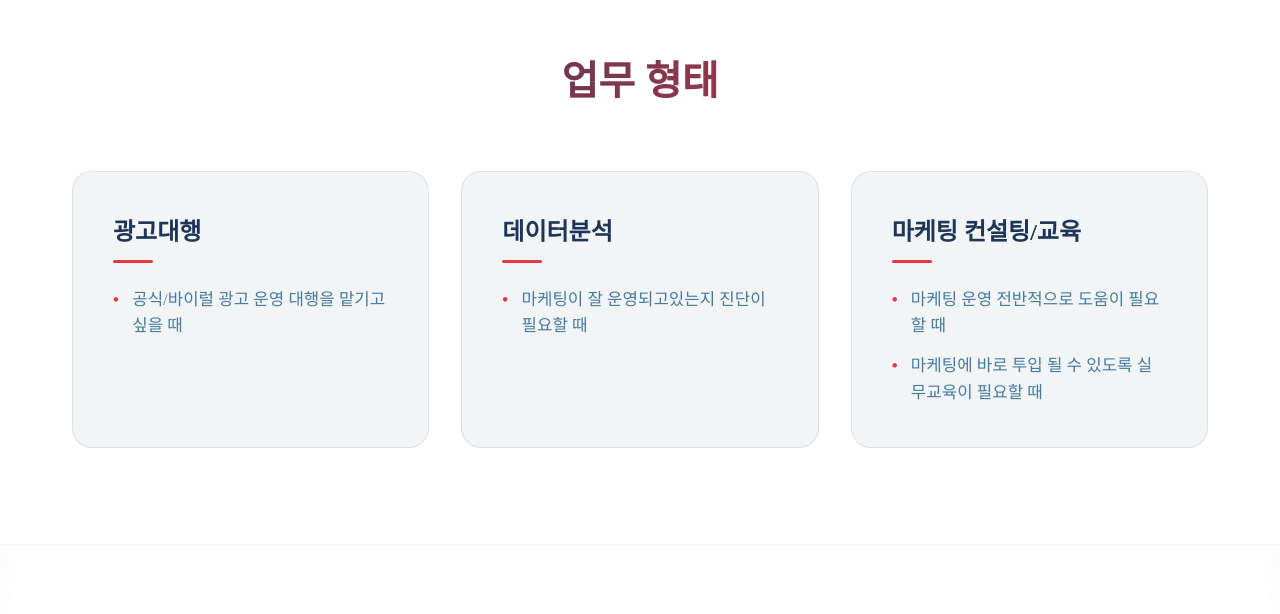
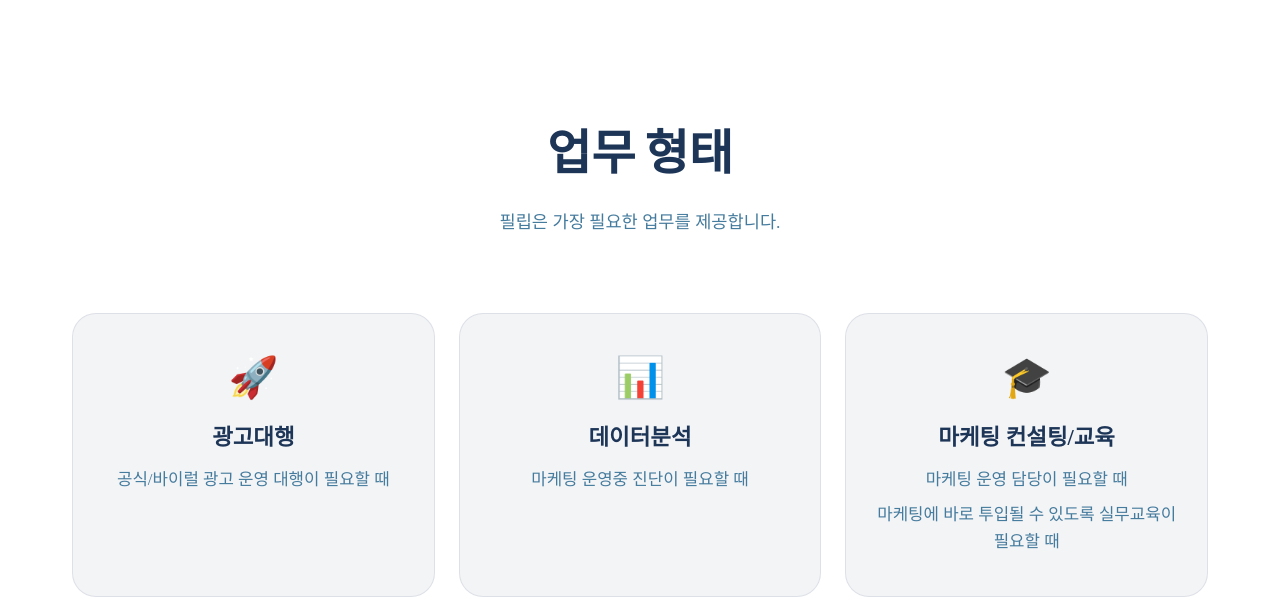
Before and after one commit to philipcommunication/philip-homepage-2026, a Next.js app: page / in a window 1280 px wide. Shown: the part 2586-3200 px from the top of the page. Built offline with nearby package versions, Linux system fonts and the light colour scheme.

Commit message:
fix menu

```diff
--- a/src/components/sections/ServiceTypes.module.css
+++ b/src/components/sections/ServiceTypes.module.css
@@ -1,61 +1,65 @@
 .serviceTypes {
-    padding: 6rem 0;
+    padding: 10rem 0;
     position: relative;
-    overflow: hidden;
+    border-top: 1px solid rgba(0, 0, 0, 0.02);
 }
 
 .header {
     text-align: center;
-    margin-bottom: 4rem;
+    margin-bottom: 5rem;
 }
 
 .sectionTitle {
-    font-size: 2.5rem;
+    font-family: var(--font-outfit), sans-serif;
+    font-size: 3rem;
     font-weight: 700;
-    margin-bottom: 1rem;
-    background: var(--logo-gradient);
-    background-clip: text;
-    -webkit-background-clip: text;
-    -webkit-text-fill-color: transparent;
+    margin-bottom: 1.5rem;
+    color: var(--foreground);
+}
+
+.sectionDesc {
+    font-size: 1.1rem;
+    color: var(--text-muted);
 }
 
 .grid {
     display: grid;
     grid-template-columns: repeat(3, 1fr);
-    gap: 2rem;
+    gap: 1.5rem;
 }
 
 .card {
-    padding: 2.5rem;
-    border-radius: 20px;
-    transition: all 0.3s ease;
+    padding: 2.5rem 1.5rem;
+    border-radius: 24px;
+    text-align: center;
+    transition: all 0.4s ease;
     display: flex;
     flex-direction: column;
-    align-items: flex-start;
+    align-items: center;
 }
 
 .card:hover {
     transform: translateY(-10px);
+    border-color: var(--accent);
+    /* This assumes the global .glass class has a border that we are overriding color-wise, or adding one */
+    /* To be safe and mimic the request "outline effect", let's be explicit if .glass doesn't handle it perfectly on hover alone */
+    box-shadow: 0 10px 30px rgba(var(--accent-rgb), 0.1);
+}
+
+/* Ensure the border color change is visible if .glass sets a border */
+/* If .glass sets border: 1px solid ...; this will work. */
+
+.icon {
+    font-size: 2.5rem;
+    margin-bottom: 1.5rem;
 }
 
 .cardTitle {
-    font-size: 1.5rem;
+    font-size: 1.4rem;
     font-weight: 700;
-    margin-bottom: 1.5rem;
+    margin-bottom: 1rem;
     color: var(--foreground);
-    position: relative;
-    padding-bottom: 1rem;
-}
-
-.cardTitle::after {
-    content: '';
-    position: absolute;
-    bottom: 0;
-    left: 0;
-    width: 40px;
-    height: 3px;
-    background: var(--accent);
-    border-radius: 2px;
+    line-height: 1.2;
 }
 
 .cardList {
@@ -69,17 +73,9 @@
     font-size: 1.05rem;
     line-height: 1.6;
     color: var(--text-muted);
-    margin-bottom: 0.8rem;
-    padding-left: 1.2rem;
-    position: relative;
-}
-
-.cardItem::before {
-    content: '•';
-    color: var(--accent);
-    position: absolute;
-    left: 0;
-    font-weight: bold;
+    margin-bottom: 0.5rem;
+    padding-left: 0;
+    /* Centered */
 }
 
 .cardItem:last-child {
@@ -94,12 +90,12 @@
 }
 
 @media (max-width: 768px) {
+    .sectionTitle {
+        font-size: 2.2rem;
+    }
+
     .grid {
         grid-template-columns: 1fr;
-    }
-
-    .sectionTitle {
-        font-size: 2rem;
     }
 
     .card {
--- a/src/components/sections/ServiceTypes.tsx
+++ b/src/components/sections/ServiceTypes.tsx
@@ -3,6 +3,7 @@ import { serviceTypes } from "@/data/siteData";
 
 interface ServiceTypeProp {
     title: string;
+    icon: string;
     items: string[];
 }
 
@@ -12,11 +13,13 @@ export default function ServiceTypes() {
             <div className="container">
                 <div className={styles.header}>
                     <h2 className={styles.sectionTitle}>업무 형태</h2>
+                    <p className={styles.sectionDesc}>필립은 가장 필요한 업무를 제공합니다.</p>
                 </div>
 
                 <div className={styles.grid}>
                     {serviceTypes.map((type: ServiceTypeProp, index: number) => (
                         <div key={index} className={`glass ${styles.card}`}>
+                            <div className={styles.icon}>{type.icon}</div>
                             <h3 className={styles.cardTitle}>{type.title}</h3>
                             <ul className={styles.cardList}>
                                 {type.items.map((item: string, idx: number) => (
--- a/src/data/siteData.ts
+++ b/src/data/siteData.ts
@@ -85,21 +85,24 @@ export const services = [
 export const serviceTypes = [
     {
         title: "광고대행",
+        icon: "🚀",
         items: [
-            "공식/바이럴 광고 운영 대행을 맡기고 싶을 때"
+            "공식/바이럴 광고 운영 대행이 필요할 때"
         ]
     },
     {
         title: "데이터분석",
+        icon: "📊",
         items: [
-            "마케팅이 잘 운영되고있는지 진단이 필요할 때"
+            "마케팅 운영중 진단이 필요할 때"
         ]
     },
     {
         title: "마케팅 컨설팅/교육",
+        icon: "🎓",
         items: [
-            "마케팅 운영 전반적으로 도움이 필요할 때",
-            "마케팅에 바로 투입 될 수 있도록 실무교육이 필요할 때"
+            "마케팅 운영 담당이 필요할 때",
+            "마케팅에 바로 투입될 수 있도록 실무교육이 필요할 때"
         ]
     }
 ];
```
